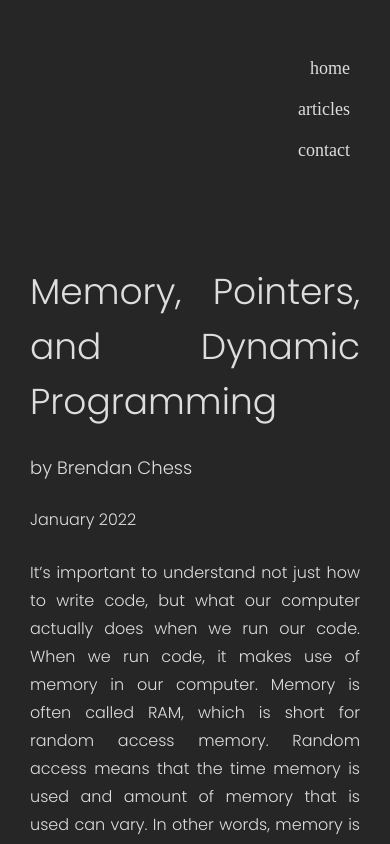
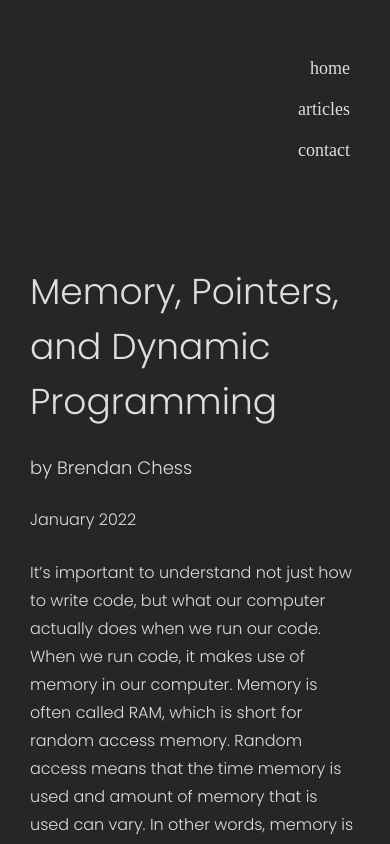
Before and after one commit to brendan-chess/personal-site, a React (Create React App) app: page /memory_pointers_and_dynamic_programming in a window 390 px wide. Shown: the top 844 px of the page. Built offline with nearby package versions, Linux system fonts and the light colour scheme; a web font is replaced by a local one.

Commit message:
style fixes

```diff
--- a/src/App.css
+++ b/src/App.css
@@ -6,6 +6,7 @@
   flex-direction: column;
   color: var(--white);
   font-size: 18px;
+  overflow-x: hidden;
 }
 
 :root {
--- a/src/components/Articles/Pages/Article.css
+++ b/src/components/Articles/Pages/Article.css
@@ -54,9 +54,13 @@
   font-size: 14px;
 }
 
-@media screen and (max-width: 410px) {
+@media screen and (max-width: 600px) {
   .Article-code-block {
-    max-width: 330px;
+    max-width: 85vw;
+  }
+
+  .Article-body {
+    text-align: start;
   }
 }
 
```
